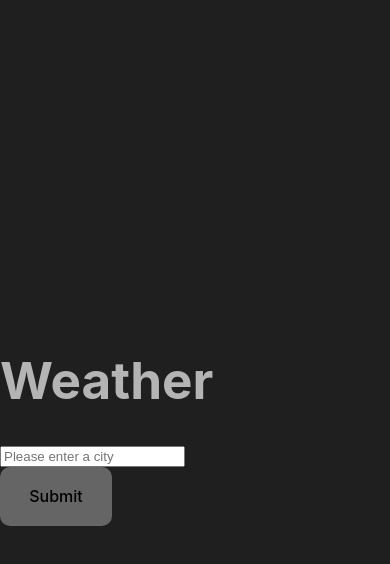
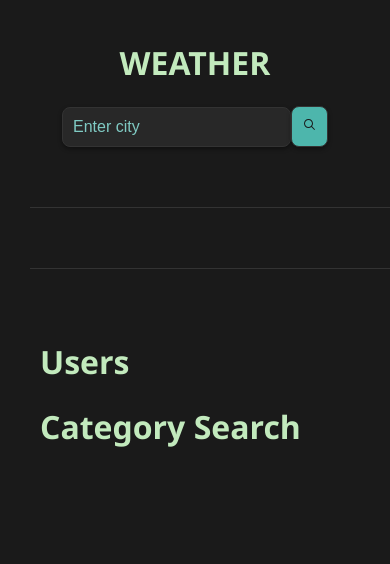
Before and after one commit to wk642/weather-app-2.0, a React (Vite) app: page / in a window 390 px wide. Shown: the top 564 px of the page. Built offline with nearby package versions, Linux system fonts and the light colour scheme.

Commit message:
Styling is the way I want it and weather is displaying now

```diff
--- a/client/App.jsx
+++ b/client/App.jsx
@@ -1,117 +1,96 @@
-import { useState } from "react";
-import Form from "./components/Form";
-import DisplayWeatherData from "./components/DisplayWeatherData";
-import DisplayJokesData from "./components/DisplayJokesData"
-function App() {
-  // Put all of our states here
-  // weather
+import React, { useState, useEffect } from 'react';
+import SearchBar from './components/SearchBar';
+import DsiplayJokesData from './components/DisplayJokesData';
+import DisplayWeatherData from './components/DisplayWeatherData';
+import DisplayUsers from './components/DisplayUsers';
+import WeatherCategorySearch from './components/WeatherCategorySearch';
+
+
+export default function App() {
+  // settinng the states
   const [weatherData, setWeatherData] = useState(null);
-  const [city, setCity] = useState("");
-  // jokes
-  const [joke, setJoke] = useState("");
+  const [joke, setJoke] = useState(null);
+  const [users, setUsers] = useState([]);
+  const [weatherCategoryUsers, setWeatherCategoryUsers] = useState([]);
+  const [loading, setLoading] = useState(false);
+  const [error, setError] = useState(null);
+  const [cityInput, setCityInput] = useState('');
+  const [cityHeader, setCityHeader] = useState('WEATHER');
 
-  // weather section
-  // When we submit the city info
-  const handleSubmit = async (event) => {
-    // Stop it from reloading
-    event.preventDefault();
-    try{
-      // Get all the data using the city
+
+  // // handle weather search
+  const handleWeatherSearch = async (city, e) => {
+    e.preventDefault();
+    setLoading(true);
+    setError(null);
+    try {
       const response = await fetch(`http://localhost:5000/weather/${city}`);
-      // Get the whole response of all the info and store it
+      if (!response.ok) {
+        throw new Error('Failed to fetch weather');
+      }
       const data = await response.json();
-      // set the state to data
+      console.log('Weather data from API:', data);
       setWeatherData(data);
-
-      // getting the joke her
-      if (data && data.weather && data.weather[0]) {
-        getJoke();
-      }
-    } catch (error) {
-      console.error("Error in getting weather:", error);
-      setWeatherData("null");
+      console.log("Making sure the data is actually set ", data)
+      setCityHeader(`${city}'s Weather`)
+      setLoading(false);
+    } catch (err) {
+      setError(err.message);
+      setWeatherData(null);
+      console.log('Error fetching weather:', err.message);
+      setLoading(false);
     }
   };
 
-  // Grabing what the user is typing in the city
-  const onChangeCity = (userCityInput) => {
-    setCity(userCityInput.target.value);
-  };
-
-  // Grab the image
-  const getWeatherImage = (description) => {
-    console.log(description);
-    // Clear sky 01d
-    if (description.includes("clear sky")) {
-      return "https://openweathermap.org/img/wn/01d@2x.png";
-    } // Few Cloud 02d
-    else if (description.includes("few clouds")) {
-      return "https://openweathermap.org/img/wn/02d@2x.png";
-    } // Scattered Clouds 03d
-    else if (description.includes("scattered clouds")) {
-      return "https://openweathermap.org/img/wn/03d@2x.png";
-    } // Broken Clouds 04d
-    else if (description.includes("broken clouds")) {
-      return "https://openweathermap.org/img/wn/04d@2x.png";
-    } // Overcast Clouds 04d
-    else if (description.includes("overcast clouds")) {
-      return "https://openweathermap.org/img/wn/04d@2x.png";
-    } // Rain
-    else if (description.includes("rain")) {
-      return "https://openweathermap.org/img/wn/10d@2x.png";
-    } // Snow
-    else if (description.includes("snow")) {
-      return "https://openweathermap.org/img/wn/13d@2x.png";
-    } // Thunderstorm
-    else if (description.includes("thunderstorm")) {
-      return "https://openweathermap.org/img/wn/11d@2x.png";
-    } // Default image (mist) in case something doesn't match
-    else {
-      return "https://openweathermap.org/img/wn/50d@2x.png";
+  // changing the city title
+  const handleCityInputChange = (city) => {
+    setCityInput(city);
+    setCityHeader(`${city}'s Weather`);
+    if (city === ''){
+      setCityHeader('Weather');
     }
   };
 
-  // Jokes section
-  const getJoke = async () => {
+  // handle getting the joke
+  const handleGetJoke = async () => {
     try {
-      const response = await fetch(`http://localhost:5000/joke`);
+      const response = await fetch(`http://localhost:5000/weather/${city}`);
+      if (!response.ok) {
+        throw new Error('Failed to fetch weather');
+      }
       const data = await response.json();
-      setJoke(data.joke);
-    } catch (error) {
-      console.error("Error fetching joke:", error);
-      setJoke("Failed to fetch joke.");
+      setWeatherData(data);
+      if (data && data.weather && data.weather[0]) {
+        await handleGetJoke();
+      }
+      setLoading(false);
+    } catch (err) {
+      setError(err.message);
+      setWeatherData(null);
+      setCityHeader('WEATHER');
+      setLoading(false);
     }
   };
 
+  return (
+    <div className="app-container">
+      <h1>{cityHeader}</h1>
+      <SearchBar hanndleWeatherSearch={handleWeatherSearch} handleCityInputChange={handleCityInputChange}/>
 
-  return (
-    <div className="wrapper">
-      {/* Jokes */}
-      <div className="joke-div">
-        <DisplayJokesData
-          joke={joke}
-        />
-      </div>
+      <div className="content-row">
+        <div className="joke-column">
+          <DsiplayJokesData joke={joke} onGetJoke={handleGetJoke} />
+        </div>
 
-      {/* Form */}
-      <div className="form-div">
-        <h1>Weather</h1>
-          <Form
-            city={city}
-            onChangeCity={onChangeCity}
-            handleSubmit={handleSubmit}
-          />
-      </div>
+        <div className="weather-column">
+          <DisplayWeatherData weatherData={weatherData} />
+        </div>
 
-      {/* Weather */}
-      <div className="weatherData-div">
-        <DisplayWeatherData
-          weatherData={weatherData}
-          getWeatherImage={getWeatherImage}
-        />
+        <div className="user-column">
+          <DisplayUsers />
+          <WeatherCategorySearch />
+        </div>
       </div>
     </div>
   );
 }
-
-export default App;
--- /dev/null
+++ b/client/components/DisplayUsers.jsx
@@ -0,0 +1,10 @@
+import React from 'react';
+
+export default function DisplayUsers() {
+
+  return (
+    <div>
+      <h1>Users</h1>
+    </div>
+  );
+}
--- a/client/components/DisplayWeatherData.jsx
+++ b/client/components/DisplayWeatherData.jsx
@@ -1,24 +1,26 @@
-import React from "react";
+import React from 'react';
 
-function DisplayWeatherData({ weatherData, getWeatherImage }) {
-  // check to see if there is weather Data
-  // if there is no data then return null
+function DisplayWeatherData({ weatherData }) {
+  console.log('Weather data in DisplayWeatherData:', weatherData);
+
   if (!weatherData) {
     return null;
   }
 
+  const { name, main, weather, wind } = weatherData;
+
   return (
-    <div className="data">
-      <div>
-        <h3>{weatherData.name}</h3>
-        <img
-          src={getWeatherImage(weatherData.weather[0].description)}
-          alt="Weather Icon"
-        />
-        <p>Temperature: {weatherData.main.temp}</p>
-        <p>Feels Like: {weatherData.main.feels_like}</p>
-        <p>Description: {weatherData.weather[0].description}</p>
-      </div>
+    <div className="weather-data">
+      <h3>{name}</h3>
+      {weather && weather[0] && (
+        <>
+          <p>Temperature: {main.temp} °F</p>
+          <p>Feels Like: {main.feels_like} °F</p>
+          <p>Description: {weather[0].description}</p>
+          <p>Humidity: {main.humidity}%</p>
+          {wind && <p>Wind Speed: {wind.speed} mph</p>}
+        </>
+      )}
     </div>
   );
 }
--- a/client/components/Form.jsx
+++ /dev/null
@@ -1,20 +0,0 @@
-import React from "react";
-
-function Form({ city, onChangeCity, handleSubmit }) {
-  return (
-    <form className="form" onSubmit={handleSubmit}>
-      <input
-        placeholder="Please enter a city"
-        type="text"
-        value={city}
-        onChange={onChangeCity}
-        required
-      />
-      <br />
-      <button type="submit">Submit</button>
-      <br />
-    </form>
-  );
-}
-
-export default Form;
--- /dev/null
+++ b/client/components/SearchBar.jsx
@@ -0,0 +1,31 @@
+import { MagnifyingGlassIcon } from '@radix-ui/react-icons';
+import React, { useState } from 'react';
+
+export default function SearchBar({ hanndleWeatherSearch, handleCityInputChange }) {
+  const [city, setCity] = useState('');
+
+  // getting the user's input
+  const handleChange = (e) => {
+    setCity(e.target.value);
+    handleCityInputChange(e.target.value);
+  };
+
+  // submit
+  const handleSubmit = (e) => {
+    e.preventDefault();
+    hanndleWeatherSearch(city, e);
+    setCity('');
+  };
+
+  return (
+    <form onSubmit={handleSubmit}>
+      <input
+        type="text"
+        placeholder="Enter city"
+        value={city}
+        onChange={handleChange}
+      />
+      <button type="submit"><MagnifyingGlassIcon /></button>
+    </form>
+  );
+}
--- /dev/null
+++ b/client/components/WeatherCategorySearch.jsx
@@ -0,0 +1,9 @@
+import React from "react";
+
+export default function WeatherCategorySearch() {
+  return (
+    <>
+      <h1> Category Search</h1>
+    </>
+  )
+}
--- a/client/index.css
+++ b/client/index.css
@@ -1,55 +1,117 @@
-:root {
-  font-family: Inter, system-ui, Avenir, Helvetica, Arial, sans-serif;
-  line-height: 1.5;
-  font-weight: 400;
-
-  /* color-scheme: light dark; */
-  color: rgba(202, 202, 202, 0.87);
-  background-color: rgb(32, 31, 31);
-
-  font-synthesis: none;
-  text-rendering: optimizeLegibility;
-  -webkit-font-smoothing: antialiased;
-  -moz-osx-font-smoothing: grayscale;
+html, body {
+  margin: 0;
+  padding: 0;
+  height: 100%;
+  min-height: 100vh;
+  background-color: #1a1a1a;
+  color: #c2eabd;
+  font-family: 'Segoe UI', Tahoma, Geneva, Verdana, sans-serif;
 }
 
-a {
-  font-weight: 500;
-  color: #646cff;
-  text-decoration: inherit;
-}
-a:hover {
-  color: #535bf2;
-}
-
-body {
-  margin: 0;
-  display: flex;
-  place-items: center;
-  min-width: 320px;
+#root {
+  height: 100%;
   min-height: 100vh;
 }
 
-h1 {
-  font-size: 3.2em;
-  line-height: 1.1;
+h1, h2, h3, h4, h5, h6 {
+  color: #c2eabd;
+}
+
+input, button, textarea, select {
+  background-color: #282828;
+  color: #c2eabd;
+  border: 1px solid #333;
+  border-radius: 8px;
+  padding: 10px;
+  font-size: 16px;
+  box-shadow: 0 2px 4px rgba(0, 0, 0, 0.4);
 }
 
 button {
-  border-radius: 10px;
-  border: 10px solid transparent;
-  padding: 0.6em 1.2em;
-  font-size: 1em;
-  font-weight: 500;
-  font-family: inherit;
-  background-color: rgb(101, 101, 101)  ;
+  background-color: #4db6ac;
+  color: #1a1a1a;
   cursor: pointer;
-  transition: border-color 0.25s;
+  transition: background-color 0.3s ease;
 }
+
 button:hover {
-  border-color: #646cff;
+  background-color: #26a69a;
 }
-button:focus,
-button:focus-visible {
-  outline: 4px auto -webkit-focus-ring-color;
+
+input:focus, button:focus, textarea:focus, select:focus {
+  outline: none;
+  box-shadow: 0 0 10px rgba(194, 234, 189, 0.7);
 }
+
+input::placeholder, textarea::placeholder {
+  color: #80cbc4;
+}
+
+.app-container {
+  padding: 20px;
+  display: flex;
+  flex-direction: column;
+  align-items: center;
+}
+
+.content-row {
+  display: flex;
+  justify-content: space-around;
+  width: 100%;
+  margin-top: 20px;
+}
+
+.joke-column, .weather-column, .user-column {
+  flex: 1;
+  padding: 10px;
+  margin: 10px;
+}
+
+.weather-column {
+  border-left: 6px solid #333;
+  border-right: 6px solid #333;
+}
+
+ul {
+  list-style-type: none;
+  padding: 0;
+}
+
+li {
+  padding: 5px;
+}
+
+/* Mobile layout adjustments */
+@media (max-width: 768px) {
+  .content-row {
+    flex-direction: column;
+  }
+
+  .joke-column, .weather-column, .user-column {
+    width: 100%;
+    border: none;
+  }
+
+  .joke-column, .weather-column {
+    display: flex;
+    justify-content: space-around;
+    border-bottom: 1px solid #333; /* Horizontal line between joke/weather and user */
+    padding-bottom: 20px; /* Add padding below the line */
+    margin-bottom: 20px; /* Add margin below the line */
+  }
+
+  .joke-column > div, .weather-column > div {
+    width: 48%;
+    border-right: 1px solid #333; /* Vertical line between joke and weather */
+    padding-right: 10px; /* Add padding to the right of the line */
+  }
+
+  .joke-column > div:last-child, .weather-column > div:last-child {
+    border-right: none; /* Remove right border from the last div */
+  }
+
+  .user-column {
+    margin-top: 20px;
+    flex-direction: column;
+  }
+}
--- a/package.json
+++ b/package.json
@@ -13,11 +13,13 @@
     "preview": "vite preview"
   },
   "dependencies": {
+    "@radix-ui/react-icons": "^1.3.2",
     "concurrently": "^9.1.2",
     "cors": "^2.8.5",
     "dotenv": "^16.4.7",
     "express": "^4.21.2",
     "nodemon": "^3.1.9",
+    "pg-promise": "^11.13.0",
     "react": "^19.0.0",
     "react-dom": "^19.0.0"
   },
```
Also changed, not shown: 2 other files (tests, documents, lock files or other folders).
